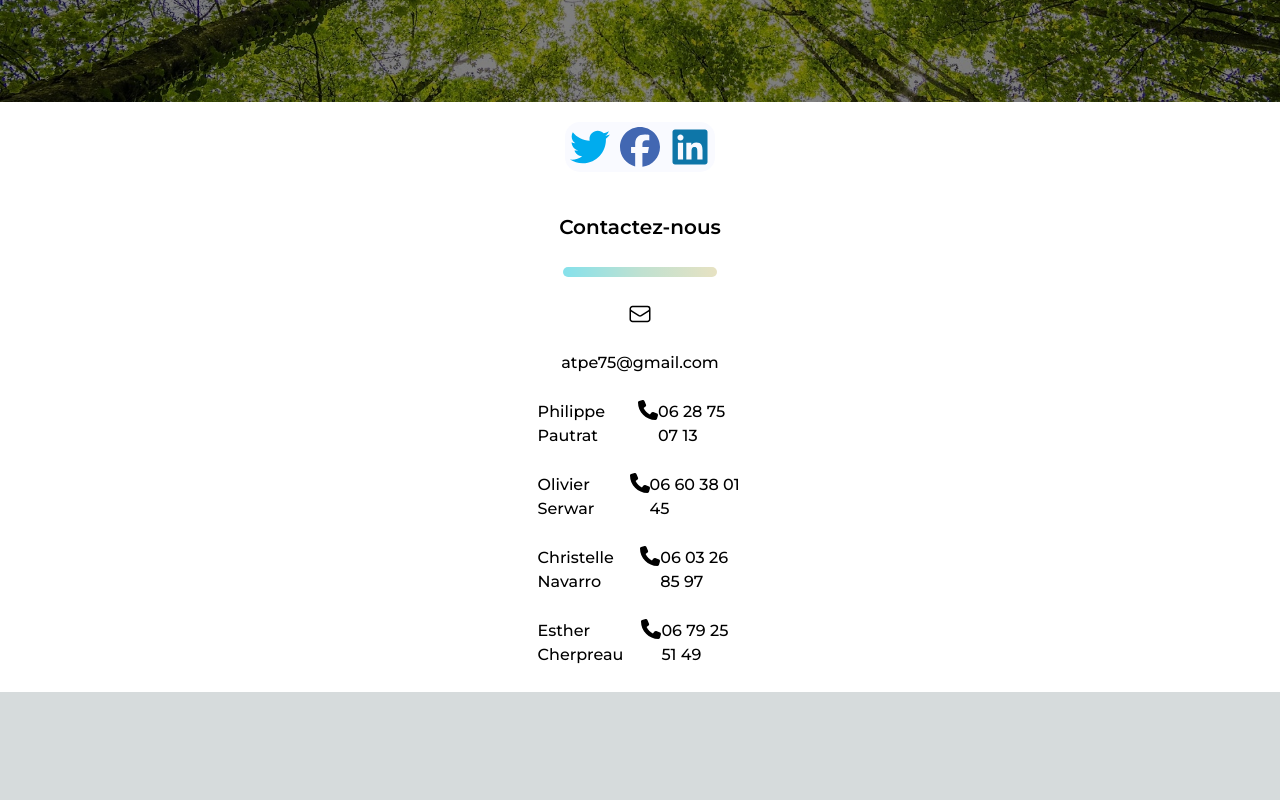
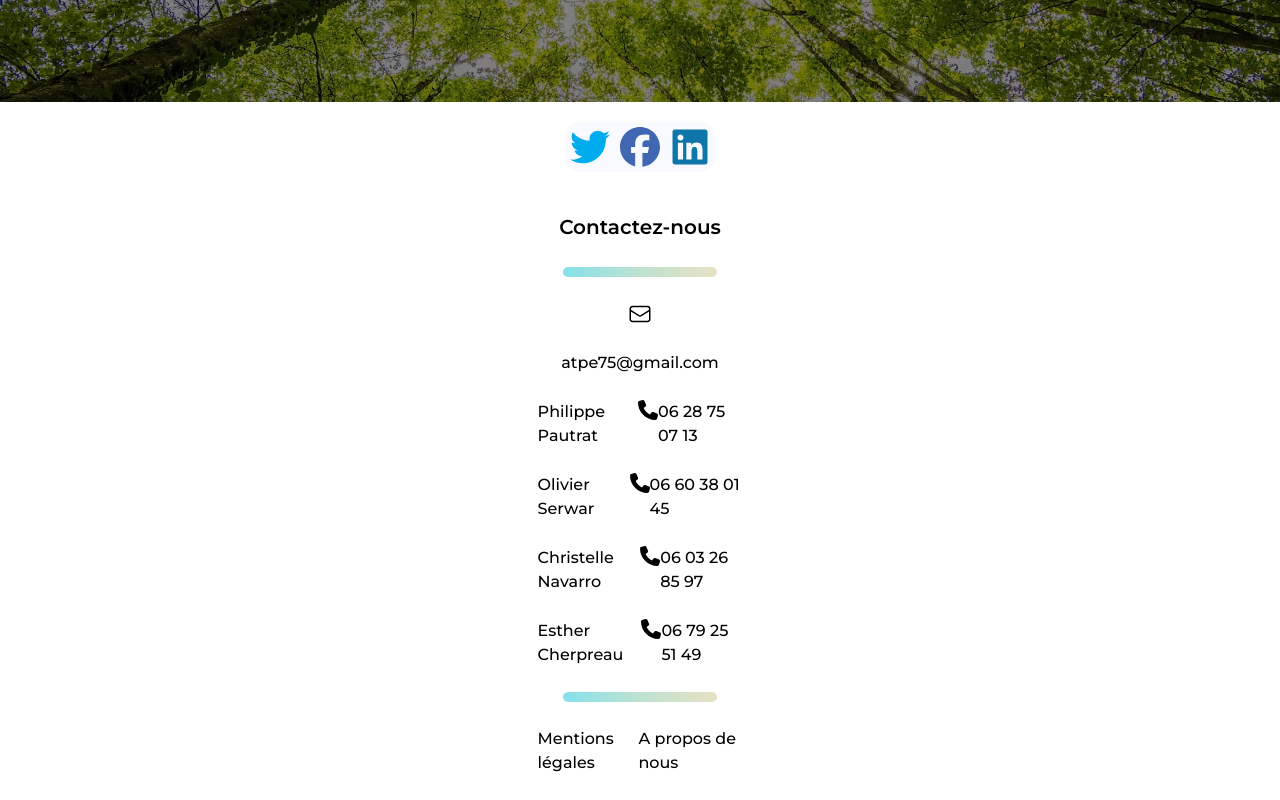
Before and after one commit to Matsuel/ATPE, a Next.js app: page / in a window 1280 px wide. Shown: the part 3305-4105 px from the top of the page. Before the commit the page ends 3997 px from the top, so only its background shows below. Built offline with nearby package versions, Linux system fonts and the light colour scheme.

Commit message:
add links to footer

```diff
--- a/src/Components/Footer/index.tsx
+++ b/src/Components/Footer/index.tsx
@@ -112,7 +112,12 @@ const Footer = ({ }: FooterProps) => {
 
                 </div>
 
+                <div className={styles.FooterSeparator}></div>
 
+                <div className={styles.FooterLinks}>
+                    <a href="/mentionslegales" className={styles.FooterLink}>Mentions légales</a>
+                    <a href="/apropos" className={styles.FooterLink}>A propos de nous</a>
+                </div>
 
 
             </div>
--- a/src/Components/Footer/style.module.scss
+++ b/src/Components/Footer/style.module.scss
@@ -127,4 +127,25 @@
             }
         }
     }
+
+    .FooterLinks {
+        width: 20%;
+        height: auto;
+        display: flex;
+        justify-content: space-around;
+        align-items: center;
+        color: #000;
+
+        .FooterLink {
+            font-family: 'Montserrat', sans-serif;
+            font-size: 16px;
+            font-weight: 500;
+            color: #000;
+            cursor: pointer;
+        }
+
+        .FooterLink:hover {
+            color: #85e1eb;
+        }
+    }
 }
```
